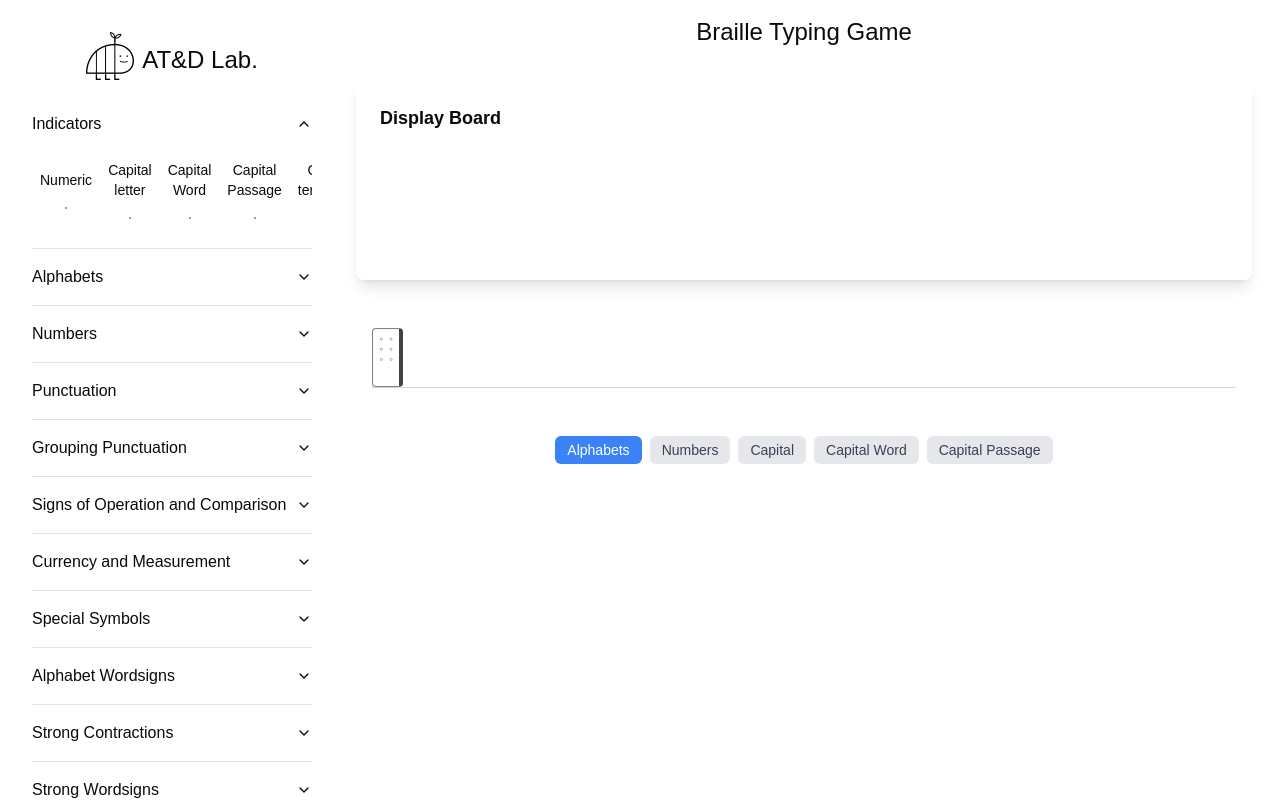
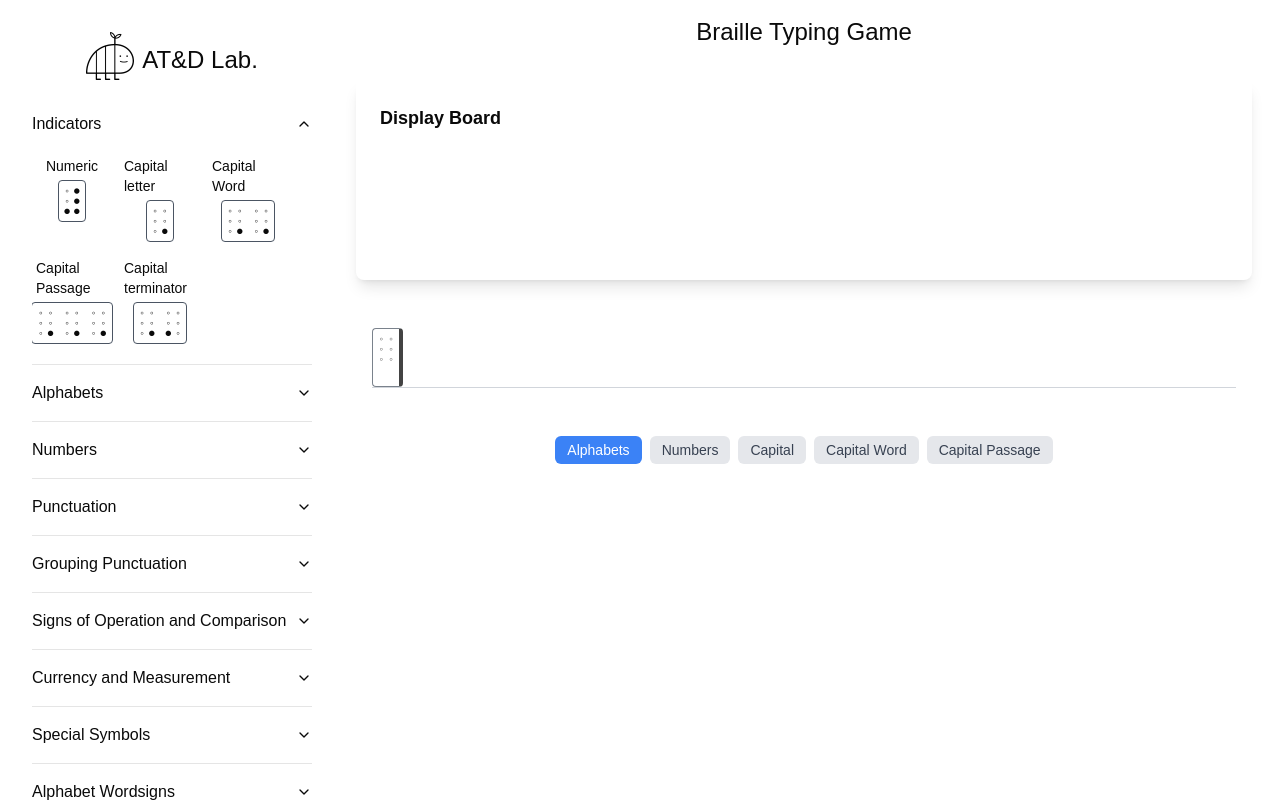
Before and after one commit to synicalToo/english-braille-application-html, a Next.js app: page /typing in a window 1280 px wide. Both pictures are taken after a click on the button "Indicators". Shown: the top 800 px of the page. Built offline with nearby package versions, Linux system fonts and the light colour scheme.

Commit message:
update sidebar.tsx to display the new changes to brailleData encoding

```diff
--- a/src/components/root/sidebar.tsx
+++ b/src/components/root/sidebar.tsx
@@ -1,7 +1,11 @@
 import Image from "next/image";
-import { BrailleEncoding, BrailleEncodings } from "@/contents/en/brailleData";
+import { BrailleEncodings, AllBrailleUnicode } from "@/contents/en/brailleData";
 import { Accordion, AccordionItem, AccordionTrigger, AccordionContent } from "@/components/ui/accordion";
 import { BrailleFont } from "../customUI/brailleFont";
+
+function getUnicodeFromKeystrokes(keystrokes: string[]): string {
+  return keystrokes.map((key) => AllBrailleUnicode[key]).join("");
+}
 
 export function Sidebar() {
   return (
@@ -20,26 +24,16 @@ export function Sidebar() {
               <AccordionTrigger>{category}</AccordionTrigger>
               <AccordionContent>
                 <div className="w-full">
-                  <table className="w-full border-collapse">
-                    <tbody>
-                      {content
-                        .reduce((rows: any[], entry: BrailleEncoding, index: number) => {
-                          if (index % 5 === 0) rows.push([]);
-                          if (entry.title || entry.symbol) {
-                            rows[rows.length - 1].push(
-                              <td key={index} className="p-2 text-center">
-                                <p className="pb-1">{entry.symbol || entry.title}</p>
-                                <BrailleFont>{entry.brailleText}</BrailleFont>
-                              </td>
-                            );
-                          }
-                          return rows;
-                        }, [])
-                        .map((row, rowIndex) => (
-                          <tr key={rowIndex}>{row}</tr>
-                        ))}
-                    </tbody>
-                  </table>
+                  <div className="flex flex-wrap gap-2 justify-start">
+                    {content.map((entry: any, index: number) =>
+                      entry.title || entry.symbol ? (
+                        <div key={index} className="flex flex-col items-center min-w-[80px] w-[calc(20%-8px)] p-1">
+                          <p className="pb-1 text-sm">{entry.symbol || entry.title}</p>
+                          <BrailleFont>{getUnicodeFromKeystrokes(entry.keystroke)}</BrailleFont>
+                        </div>
+                      ) : null
+                    )}
+                  </div>
                 </div>
               </AccordionContent>
             </AccordionItem>
```
